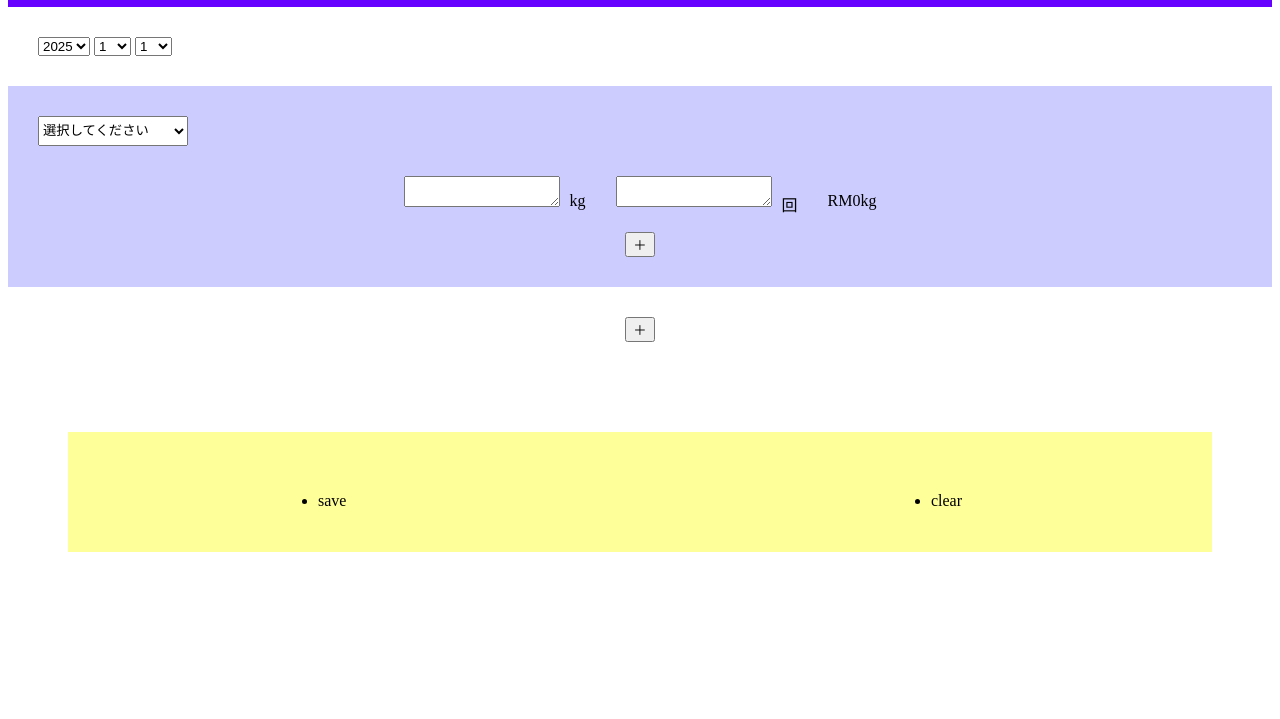
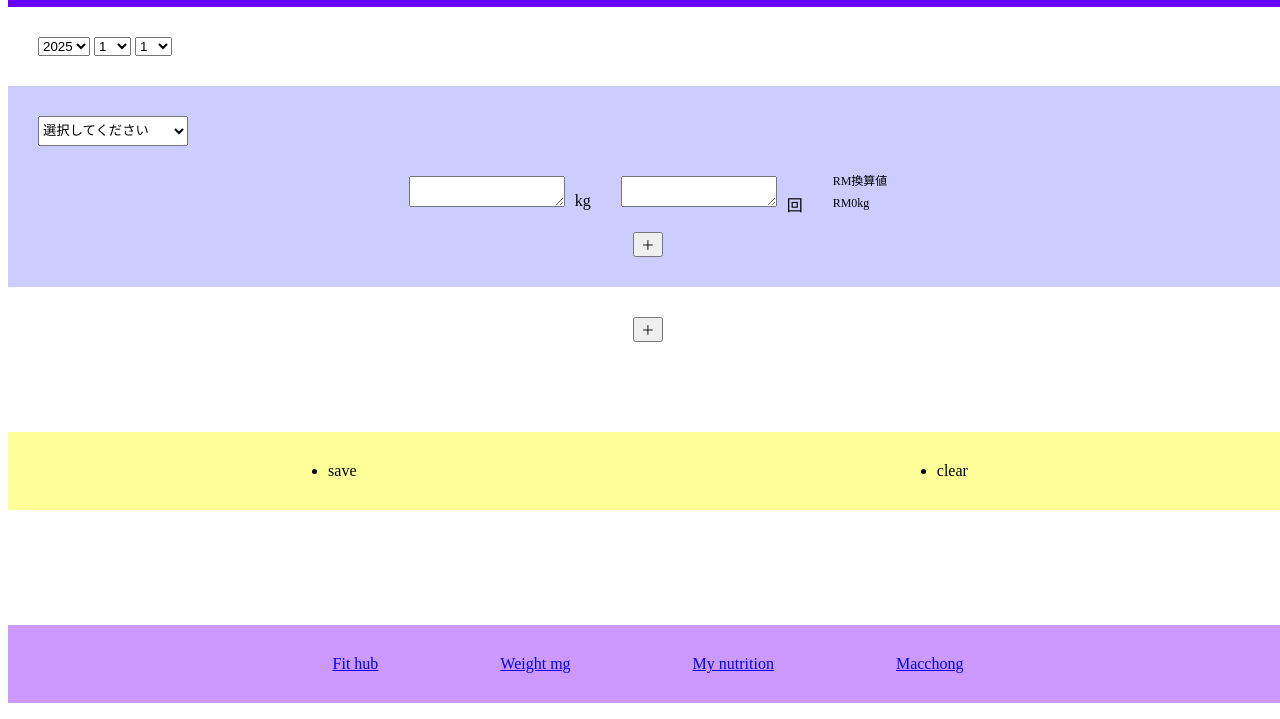
Before and after one commit to reiworkout-droid/FitHub_bodyweight, a plain HTML site: page index.html in a window 1280 px wide. Shown: the part 81-800 px from the top of the page. Drawn offline with nearby package versions, Linux system fonts and the light colour scheme.

Commit message:
update md file

```diff
--- a/css/memo.css
+++ b/css/memo.css
@@ -6,8 +6,8 @@
     background-color: #6600FF;
 }
 
-main {
-    height: 500px;
+body {
+    height: 100%;
     width: 100%;
 }
 
@@ -71,6 +71,16 @@ main {
     height: 25px;
 }
 
+.RM {
+    display: flex;
+    flex-direction: column;
+    font-size: 12px;
+}
+
+.max, .RM1 {
+    margin-top: -5px;
+}
+
 #button {
     margin: auto;
 }
@@ -85,18 +95,27 @@ main {
 }
 
 .save {
-    position: relative;
-    margin: 60px 60px;
-    padding: 60px 30px;
+    display: flex;
+    justify-content: space-around;
+    margin-top: 60px;
+    margin-bottom: 120px;
+    padding: 30px 30px;
     background-color: #FFFF99;
 }
 
-#save {
-    position: absolute;
-    left: 250px;
+footer {
+position: fixed;
+bottom: 0;
+width: 100%;
 }
 
-#clear {
-    position: absolute;
-    right: 250px;
+#footer_ul {
+    display: flex;
+    justify-content: center;
+    gap: 10%;
+    list-style: none;
+    background-color: #CC99FF	;
+    margin-top: 30px;
+    padding: 30px;
+
 }
--- a/css/weight.css
+++ b/css/weight.css
@@ -62,3 +62,15 @@ main {
 #mychart {
     margin-bottom: 60px;
 }
+
+#footer {
+}
+
+#footer_ul {
+    display: flex;
+    justify-content: space-around;
+    list-style: none;
+    background-color: #9999FF;
+    margin-top: 30px;
+    padding: 30px;
+}
--- a/index.html
+++ b/index.html
@@ -40,7 +40,10 @@
                         <textarea class="rep"></textarea>
                         <p class="count">回</p>
                     </div>
-                    <p class="max">RM<span class="maxcal">0</span>kg</p>
+                    <div class="RM">
+                        <p class="RM1">RM換算値</p>
+                        <p class="max">RM<span class="maxcal">0</span>kg</p>
+                    </div>
                 </div>
 
                 <div class="setbutton">
@@ -58,6 +61,19 @@
         </ul>
     </main>
 
+    <footer id="footer">
+        <div class="footer_nav">
+            <nav class="nav">
+                <ul id="footer_ul">
+                    <li><a href="/index.html">Fit hub</a></li>
+                    <li><a href="/body_weight.html">Weight mg</a></li>
+                    <li><a href="Mynutrition">My nutrition</a></li>
+                    <li><a href="Macchong">Macchong</a></li>
+                </ul>
+            </nav>
+        </div>
+    </footer>
+
     <script src="https://ajax.googleapis.com/ajax/libs/jquery/3.4.1/jquery.min.js"></script>
     <script src="./js/memo.js"></script>
 </body>
--- a/js/memo.js
+++ b/js/memo.js
@@ -26,7 +26,10 @@ const set =
         <textarea class="rep"></textarea>
         <p class="count">回</p>
     </div>
-    <p class="max">RM<span class="maxcal">0</span>kg</p>
+    <div class="RM">
+        <p class="RM1">RM換算値</p>
+        <p class="max">RM<span class="maxcal">0</span>kg</p>
+    </div>
 </div>`;
 
 
@@ -59,7 +62,10 @@ const form =
             <textarea class="rep"></textarea>
             <p class="count">回</p>
         </div>
-        <p class="max">RM<span class="maxcal">0</span>kg</p>
+        <div class="RM">
+            <p class="RM1">RM換算値</p>
+            <p class="max">RM<span class="maxcal">0</span>kg</p>
+        </div>
     </div>
 
     <div class="setbutton">
@@ -79,8 +85,22 @@ $('#save').on('click',function(){
     const d = $('#day').val();
 
     const dateSelect = `${y}-${m}-${d}`;
+
+    // 追加前の最大値を取得
+    let oldData = JSON.parse(localStorage.getItem('memory') || '[]');
+    // 種目別最大値を作る
+    const oldMaxByMenu = {};
+    oldData.forEach(item => {
+        const program = item.menu;
+        const max = Number(item.max);
+        if (!oldMaxByMenu[program] || max > oldMaxByMenu[program]) {
+            oldMaxByMenu[program] = max;
+        }
+    });
+
+    // 箱
     const memories = [];
-
+    // テキストエリアから値を取得
     $('.textarea').each(function() {
         const menu = $(this).find('.menu').val();
 
@@ -96,6 +116,7 @@ $('#save').on('click',function(){
                 // RM表示も更新
                 $(this).find('.maxcal').text(max);
 
+
                 memories.push({
                     date: dateSelect,
                     menu,
@@ -103,66 +124,25 @@ $('#save').on('click',function(){
                     rep,
                     max
                 });
-            }
+                console.log(max);
+
+                const $RM1 = $(this).find('.RM1');
+
+                const oldMax = oldMaxByMenu[menu] || -Infinity;
+
+                if(max > oldMax){
+                    $RM1.text('New Record!');
+                    $RM1.css('color', 'red');
+                    oldMaxByMenu[menu] = max;// セットごとにデータを更新
+                } else {
+                    $RM1.text('RM換算値');
+                    $RM1.css('color', 'black');
+                };
+
+            };
+
         });
     });
-
-
-    // // ボタンクリックでセットを追加
-    // const set = '<div id="maintext"><div id="weight"><textarea class="weight"></textarea><p class="kg">kg</p></div><div id="rep"><textarea class="rep"></textarea><p class="count">回</p></div><p class="max">RM<span id="maxcal">0</span>kg</p></div>'
-
-    // $('.addset').on('click', '.addset', function(){
-    //     $('.addset').before(set);
-    // });
-
-    // // ボタンクリックで種目を追加
-    // const form = '<div class="textarea"><div id="sbd"><select name="menu" class="menu"><option value="" disabled selected>選択してください</option><option value="sq">スクワット</option><option value="bp">ベンチプレス</option><option value="dl">デッドリフト</option></select></div><div id="maintext"><div id="weight"><textarea class="weight"></textarea><p class="kg">kg</p></div><div id="rep"><textarea class="rep"></textarea><p class="count">回</p></div><p class="max">RM<span id="maxcal">0</span>kg</p></div><div align="center" id="setbutton"><button class="addset">＋</button></div></div>'
-
-    // $('#addform').on('click',function(){
-    //     $('#addform').before(form);
-    // });
-
-    // 数値を保存する箱
-    // const dates =[];
-    // const menus =[];
-    // const weights =[];
-    // const reps =[];
-    // const rm =[];
-
-    // // セーブのクリックアクション
-    // $('#save').on('click',function(){
-    //     const y = $('#year').val();
-    //     const m = $('#month').val();
-    //     const d = $('#day').val();
-
-    //     const dateSelect = `${y}-${m}-${d}`;
-    //     const memory = {
-    //         date: dateSelect,
-    //         menu: $('.menu').val(),
-    //         weight: $('.weight').val(),
-    //         rep: $('.rep').val()
-    //     }
-    //     console.log(memory);
-
-
-
-        // const w = Number(memory.weight);
-        // const r = Number(memory.rep);
-
-        // // RM計算
-        // const max = (w)*(r)/40+(w)
-        // console.log(max);
-
-        // // RM表示
-        // $('#maxcal').html(max);
-
-        // // ログを追加
-        // dates.push(memory.date);
-        // menus.push(memory.menu);
-        // weights.push(memory.weight);
-        // reps.push(memory.rep);
-        // rm.push(max);
-
 
         // json
         const json = JSON.stringify(memories);
@@ -178,20 +158,12 @@ $('#save').on('click',function(){
         localStorage.removeItem("rm");
         alert("削除しました");
 
-        $('#menu').val('');
-        $('#weight').val('');
-        $('#rep').val('');
+        $('.menu').val('');
+        $('.weight').val('');
+        $('.rep').val('');
         $('#year').val('');
         $('#month').val('');
         $('#day').val('');
-
-
-        $('#menu2').val('');
-        $('#weight2').val('');
-        $('#rep2').val('');
-
-        $('#menu3').val('');
-        $('#weight3').val('');
-        $('#rep3').val('');
-
+        $('.RM1').text('RM換算値');
+        $('.RM1').css('color', 'black');
     });
```
Also changed, not shown: body_weight.html (+13 -0 lines), js/kk.html (added, +15 -0 lines), 1 other file.
